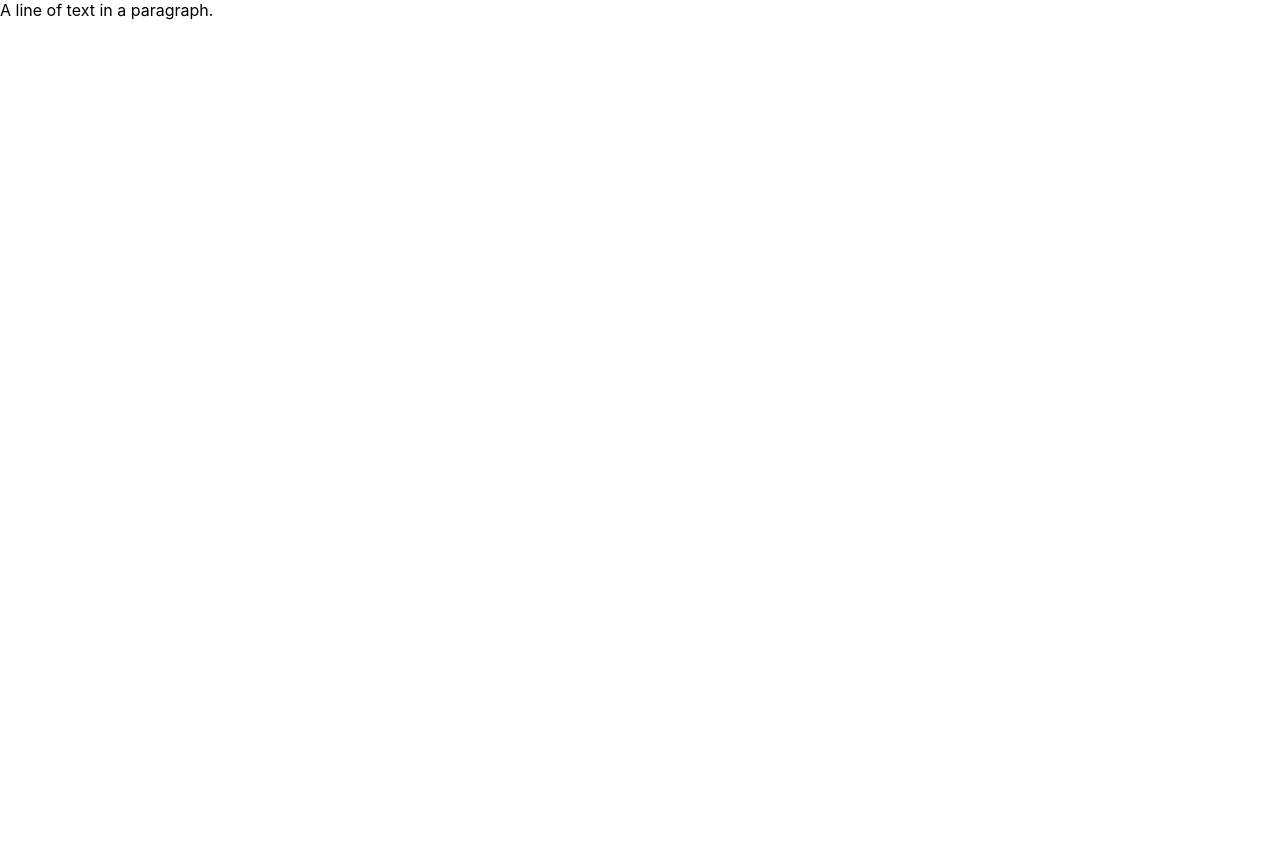
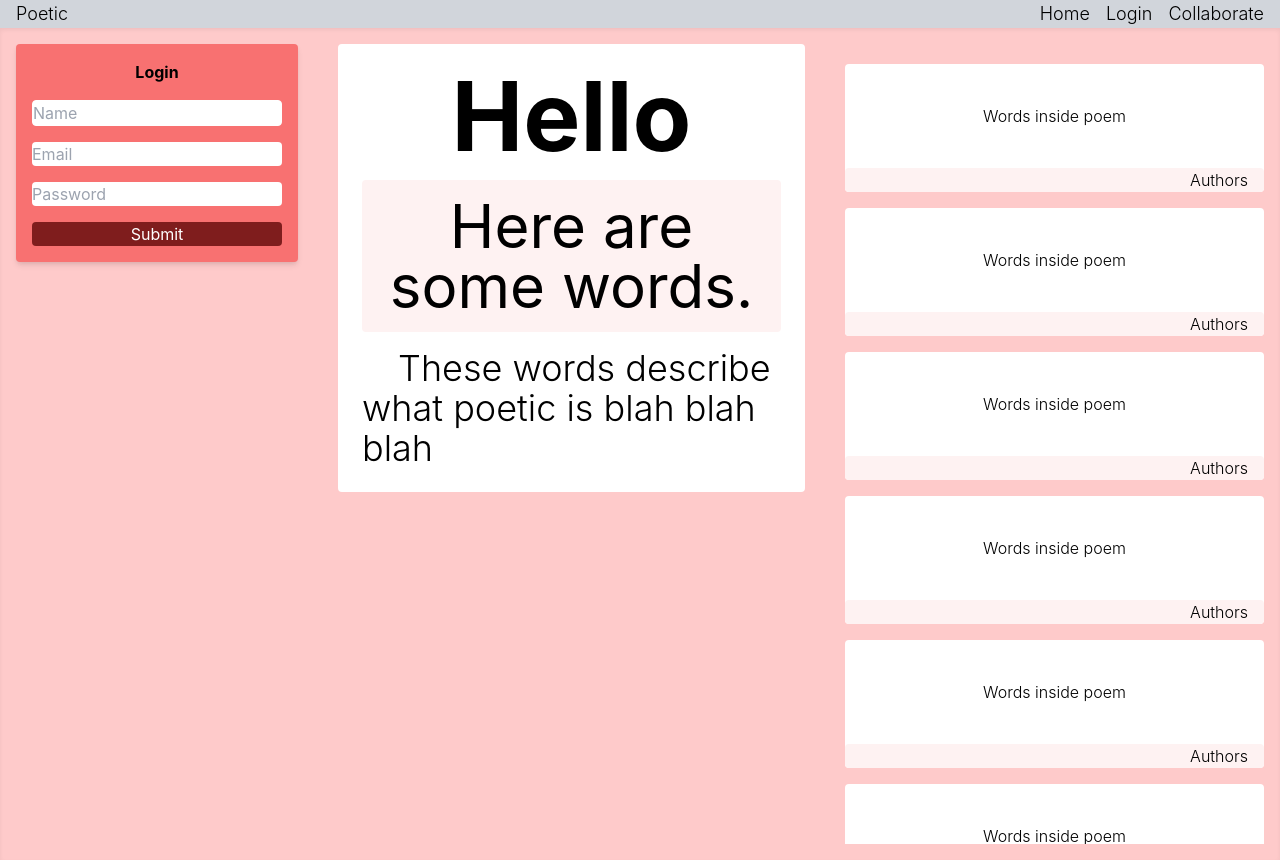
Before and after one commit to acm-projects/Poetic, a React (Create React App) app: page /login in a window 1280 px wide. Before the commit the page ends 800 px from the top, so only its background shows below. Built offline with nearby package versions, Linux system fonts and the light colour scheme; the HTML template or start-up script is replaced by a standard one.

Commit message:
Created basic navigation and login page

```diff
--- a/package.json
+++ b/package.json
@@ -16,6 +16,7 @@
     "react": "^17.0.2",
     "react-dom": "^17.0.2",
     "react-draft-wysiwyg": "^1.14.5",
+    "react-router-dom": "^5.3.0",
     "react-scripts": "3.4.3",
     "slate": "^0.66.5",
     "slate-react": "^0.66.4"
--- a/public/index.html
+++ b/public/index.html
@@ -2,6 +2,7 @@
 <html lang="en">
   <head>
     <meta charset="utf-8" />
+    <link href="/tailwind.css" rel="stylesheet">
     <link rel="icon" href="%PUBLIC_URL%/favicon.ico" />
     <meta name="viewport" content="width=device-width, initial-scale=1" />
     <meta name="theme-color" content="#000000" />
@@ -24,7 +25,7 @@
       work correctly both with client-side routing and a non-root public URL.
       Learn how to configure a non-root public URL by running `npm run build`.
     -->
-    <title>React App</title>
+    <title>Poetic</title>
   </head>
   <body>
     <noscript>You need to enable JavaScript to run this app.</noscript>
--- a/src/App.js
+++ b/src/App.js
@@ -5,6 +5,8 @@ import { Editor } from 'slate-react'
 import './index.css';
 import "tailwindcss/tailwind.css";
 import './App.css';
+import { BrowserRouter as Router, Route, Switch } from 'react-router-dom';
+import { Navigation, Home, Login, Collaborate } from "./components";
 
 const App = () => {
   const editor = useMemo(() => withReact(createEditor()), [])
@@ -18,6 +20,19 @@ const App = () => {
   ])
 
   return (
+    <div className="App">
+      <Router>
+      <Navigation />
+        <Switch>
+          <Route path="/" exact component={() => <Home />} />
+          <Route path="/login" exact component={() => <Login />} />
+          <Route path="/collaborate" exact component={() => <Collaborate />} />
+        </Switch>
+      </Router>
+    </div>
+
+
+/*
     <Slate
       editor ={editor}
       value={value}
@@ -26,7 +41,8 @@ const App = () => {
 
     <Editable />
     </Slate>
-  )
+    */
+  );
 }
 
 export default App;
--- /dev/null
+++ b/src/components/Collaborate.js
@@ -0,0 +1,13 @@
+import React from "react";
+import PoemScroll from "./PoemScroll";
+
+const Collaborate = () => {
+    return (
+        <div>
+            Collaborate
+            <PoemScroll />
+        </div>
+    )
+}
+
+export default Collaborate;
--- /dev/null
+++ b/src/components/Home.js
@@ -0,0 +1,34 @@
+import React, { useMemo, useState } from 'react'
+import { createEditor } from 'slate'
+import { Slate, Editable, withReact } from 'slate-react'
+import { Editor } from 'slate-react'
+
+const Home = () => {
+    const editor = useMemo(() => withReact(createEditor()), [])
+
+    const [value, setValue] = useState([
+        {
+        object: 'block',
+        type: 'paragraph',
+        children: [{ text: 'A line of text in a paragraph.'}],
+        },
+    ])
+
+    return (
+    <div>
+        <h2>Home</h2>
+        <div class="flex">
+            <div class="flex-1 flex box-content h-32 w-32 p-4 bg-blue-300 hover:bg-blue-500">
+                <Slate
+                    editor ={editor}
+                    value={value}
+                    onChange={newValue => setValue(newValue)}
+                    >
+                    <Editable />
+                </Slate>
+            </div>
+        </div>
+     </div>);
+}
+
+export default Home;
--- /dev/null
+++ b/src/components/Login.js
@@ -0,0 +1,34 @@
+import React from 'react';
+import Poem from './Poem';
+import PoemScroll from './PoemScroll';
+
+const Login = () => {
+    return (
+        <div class="shadow-inner flex p-4 gap-10 justify-between bg-red-200">
+            <div class="self-start flex flex-col gap-4 shadow-md rounded font-bold p-4 bg-red-400">
+                <h2>Login</h2>
+                <form class="flex flex-col gap-4">
+                    <input class="rounded border border-white" type="text" placeholder="Name"/>
+                    <input class="rounded" type="email" placeholder="Email"/>
+                    <input class="rounded" type="password" placeholder="Password"/>
+                    <button class="bg-red-900 text-white rounded focus:outline-black">Submit</button>
+                </form>
+            </div>
+            <div class="self-start flex flex-col gap-4 p-6 font-bold text-8xl flex-1 bg-white rounded">
+                <div>
+                Hello
+                </div>
+                <div class="bg-red-50 rounded p-4 font-normal text-6xl">
+                    Here are some words.
+                </div>
+                <div class="text-left text-4xl font-light">
+                    &emsp;These words describe what poetic is blah blah blah
+                </div>
+            </div>
+
+            <PoemScroll />
+        </div>
+        );
+}
+
+export default Login;
--- /dev/null
+++ b/src/components/Navigation.js
@@ -0,0 +1,38 @@
+import React from 'react';
+import Home from './Home';
+import Login from './Login';
+import { Link, withRouter } from "react-router-dom";
+
+const Navigation = (props) => {
+    return (
+    <div className="navigation">
+        <nav class="bg-gray-300">
+            <div  class="font-light flex flex-row mx-4 gap-4 text-lg bg-gray-300 justify-end">
+                <div class="hover:underline ">
+                    <Link to="/">Poetic</Link>
+                </div>
+                <div class="flex-grow"/>
+                <div class="hover:underline ">
+                    <Link class="nav-link" to="/">
+                        Home
+                        <span class="sr-only">(current)</span>
+                    </Link>
+                </div>
+                <div class="hover:underline ">
+                    <Link class="nav-link" to="/login">
+                        Login
+                    </Link>
+                </div>
+                <div class="hover:underline ">
+                    <Link class="nav-link" to="/collaborate">
+                        Collaborate
+                    </Link>
+                </div>
+            </div>
+        </nav>
+    </div>
+
+    );
+}
+
+export default withRouter(Navigation);
--- /dev/null
+++ b/src/components/Poem.js
@@ -0,0 +1,18 @@
+import React from "react";
+
+const Poem = () => {
+    return (
+        <div class="flex flex-col justify-between text-center hover:bg-gray-100 font-light bg-white h-32 w-25 rounded">
+            <div class="flex-1 py-10 hover:underline">
+                Words inside poem
+            </div>
+            <div class="rounded bg-red-50 flex justify-end px-4">
+                <div>
+                    Authors
+                </div>
+            </div>
+        </div>
+    );
+}
+
+export default Poem;
--- /dev/null
+++ b/src/components/PoemScroll.js
@@ -0,0 +1,18 @@
+import React from "react";
+import Poem from "./Poem";
+
+const PoemScroll = () => {
+    return (
+        <div class="flex flex-col py-5 h-screen overflow-auto gap-4 flex-1">
+                <Poem />
+                <Poem />
+                <Poem />
+                <Poem />
+                <Poem />
+                <Poem />
+                <Poem />
+            </div>
+    )
+}
+
+export default PoemScroll;
--- /dev/null
+++ b/src/components/index.js
@@ -0,0 +1,4 @@
+export { default as Navigation } from "./Navigation";
+export { default as Login } from "./Login";
+export { default as Home } from "./Home";
+export { default as Collaborate } from "./Collaborate";
--- /dev/null
+++ b/tailwind.config.js
@@ -0,0 +1,12 @@
+const colors = require('tailwindcss/colors')
+
+module.exports = {
+  purge: [],
+  darkMode: false, // or 'media' or 'class'
+  theme: {
+  },
+  variants: {
+    extend: {},
+  },
+  plugins: [],
+}
```
Also changed, not shown: public/tailwind.css (renamed from tailwind.css), 2 other files (tests, documents, lock files or other folders).
